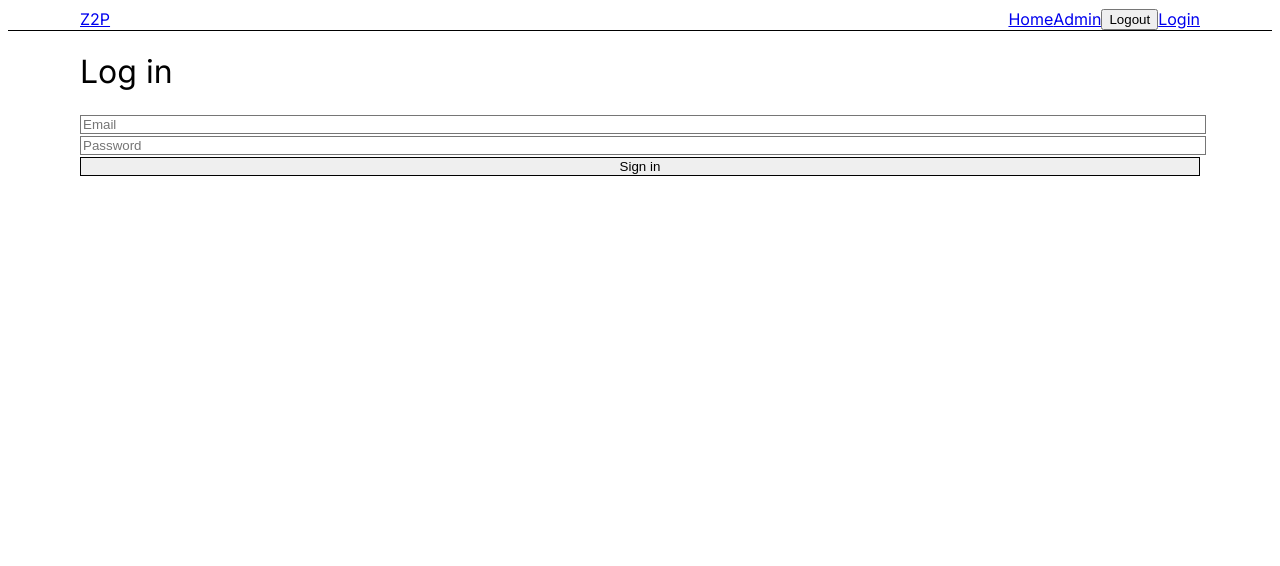
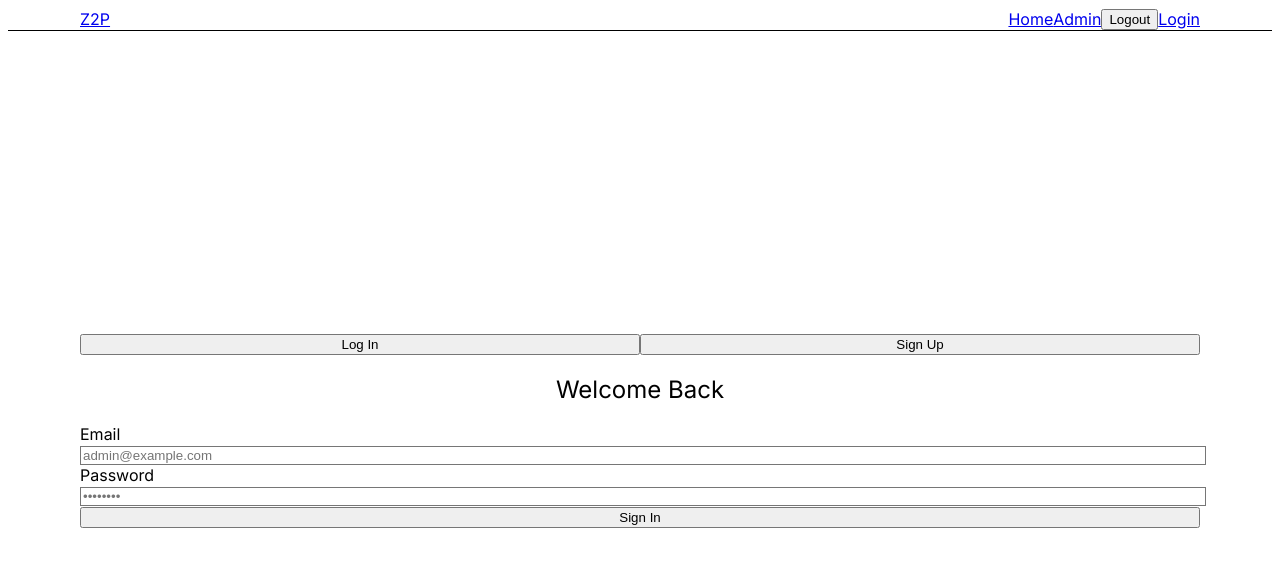
Before and after one commit to DoriFussmann/rupert, a Next.js app: page /login in a window 1280 px wide. Shown: the top 566 px of the page. Built offline with nearby package versions, Linux system fonts and the light colour scheme.

Commit message:
feat(ui): update login page to match modern design with tabs and improved styling

```diff
--- a/app/login/page.tsx
+++ b/app/login/page.tsx
@@ -34,30 +34,70 @@ export default function LoginPage() {
   }
 
   return (
-    <div className="max-w-md mx-auto">
-      <h1 className="text-2xl font-normal mb-4">Log in</h1>
-      <form onSubmit={onSubmit} className="space-y-3">
+    <div className="min-h-screen bg-gray-50 flex items-center justify-center py-12 px-4 sm:px-6 lg:px-8">
+      <div className="max-w-md w-full space-y-8">
+        {/* Tab Navigation */}
+        <div className="flex rounded-lg overflow-hidden shadow-sm">
+          <button className="flex-1 bg-blue-500 text-white py-3 px-6 font-medium text-sm">
+            Log In
+          </button>
+          <button className="flex-1 bg-gray-200 text-gray-600 py-3 px-6 font-medium text-sm hover:bg-gray-300 transition-colors">
+            Sign Up
+          </button>
+        </div>
+
+        {/* Welcome Back Heading */}
+        <div className="text-center">
+          <h2 className="text-3xl font-normal text-gray-900">Welcome Back</h2>
+        </div>
+
+        {/* Login Form */}
+        <form onSubmit={onSubmit} className="space-y-6">
+          <div>
+            <label htmlFor="email" className="block text-sm font-medium text-gray-700 mb-2">
+              Email
+            </label>
             <input
-          className="w-full border border-slate-300 rounded-md px-3 py-2 text-sm bg-white hover:border-slate-400 focus:border-blue-500 focus:ring-1 focus:ring-blue-500 transition-colors"
+              id="email"
               type="email"
-          placeholder="Email"
               value={email}
               onChange={(e) => setEmail(e.target.value)}
+              className="w-full px-4 py-3 border border-gray-300 rounded-lg text-sm bg-white placeholder-gray-400 focus:outline-none focus:ring-2 focus:ring-blue-500 focus:border-transparent transition-all"
+              placeholder="admin@example.com"
               required
             />
+          </div>
+
+          <div>
+            <label htmlFor="password" className="block text-sm font-medium text-gray-700 mb-2">
+              Password
+            </label>
             <input
-          className="w-full border border-slate-300 rounded-md px-3 py-2 text-sm bg-white hover:border-slate-400 focus:border-blue-500 focus:ring-1 focus:ring-blue-500 transition-colors"
+              id="password"
               type="password"
-          placeholder="Password"
               value={password}
               onChange={(e) => setPassword(e.target.value)}
+              className="w-full px-4 py-3 border border-gray-300 rounded-lg text-sm bg-white placeholder-gray-400 focus:outline-none focus:ring-2 focus:ring-blue-500 focus:border-transparent transition-all"
+              placeholder="••••••••"
               required
             />
-        {error && <p className="text-sm text-red-600">{error}</p>}
-        <button disabled={loading} className="w-full rounded-md px-4 py-2 text-sm border bg-black text-white hover:bg-slate-800 disabled:opacity-60 transition-colors">
-          {loading ? "Signing in..." : "Sign in"}
+          </div>
+
+          {error && (
+            <div className="text-sm text-red-600 bg-red-50 border border-red-200 rounded-lg p-3">
+              {error}
+            </div>
+          )}
+
+          <button
+            type="submit"
+            disabled={loading}
+            className="w-full bg-blue-500 text-white py-3 px-4 rounded-lg font-medium text-sm hover:bg-blue-600 focus:outline-none focus:ring-2 focus:ring-blue-500 focus:ring-offset-2 disabled:opacity-50 disabled:cursor-not-allowed transition-all"
+          >
+            {loading ? "Signing in..." : "Sign In"}
           </button>
         </form>
       </div>
+    </div>
   );
 }
```
Lines whose indentation alone changed are shown as unchanged.
